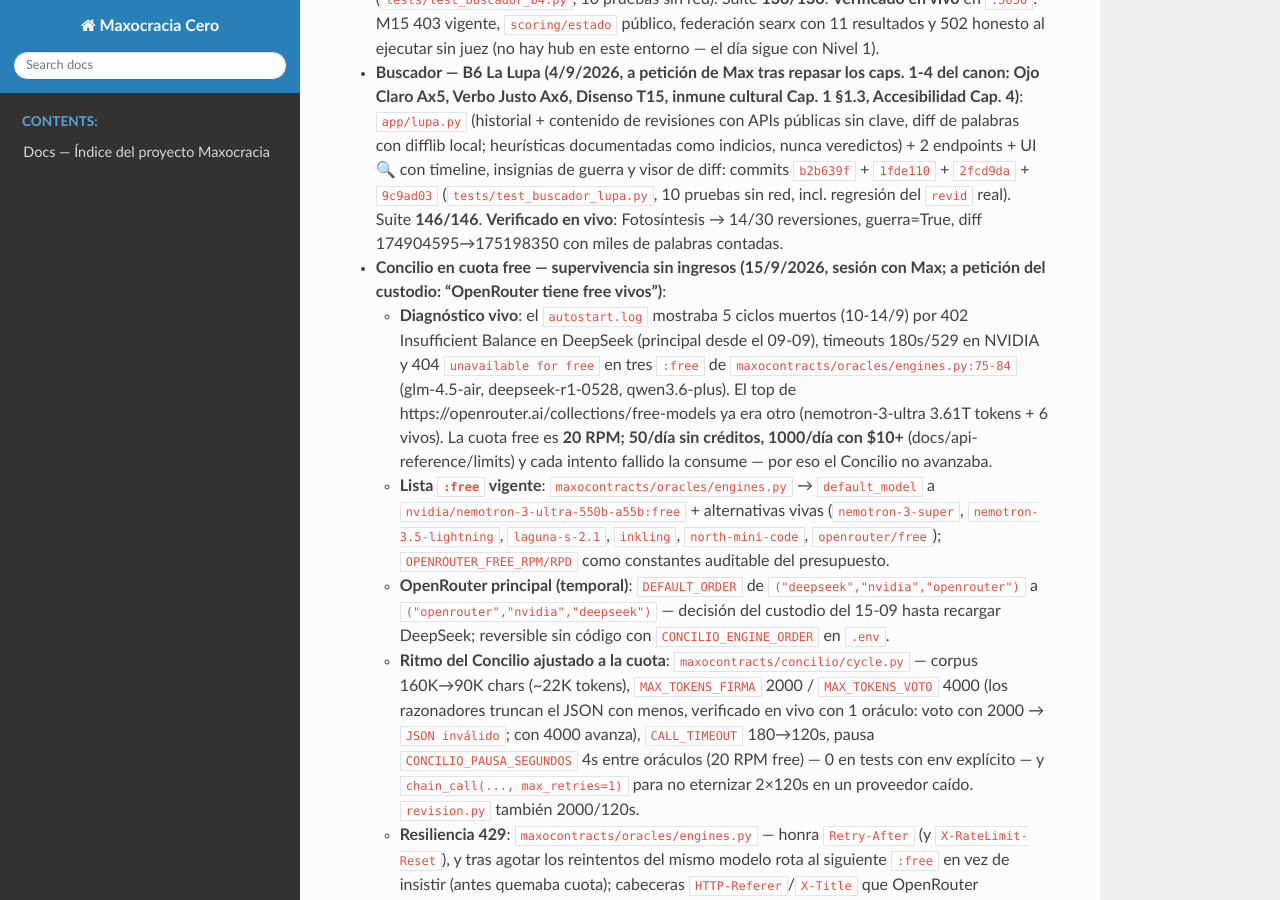
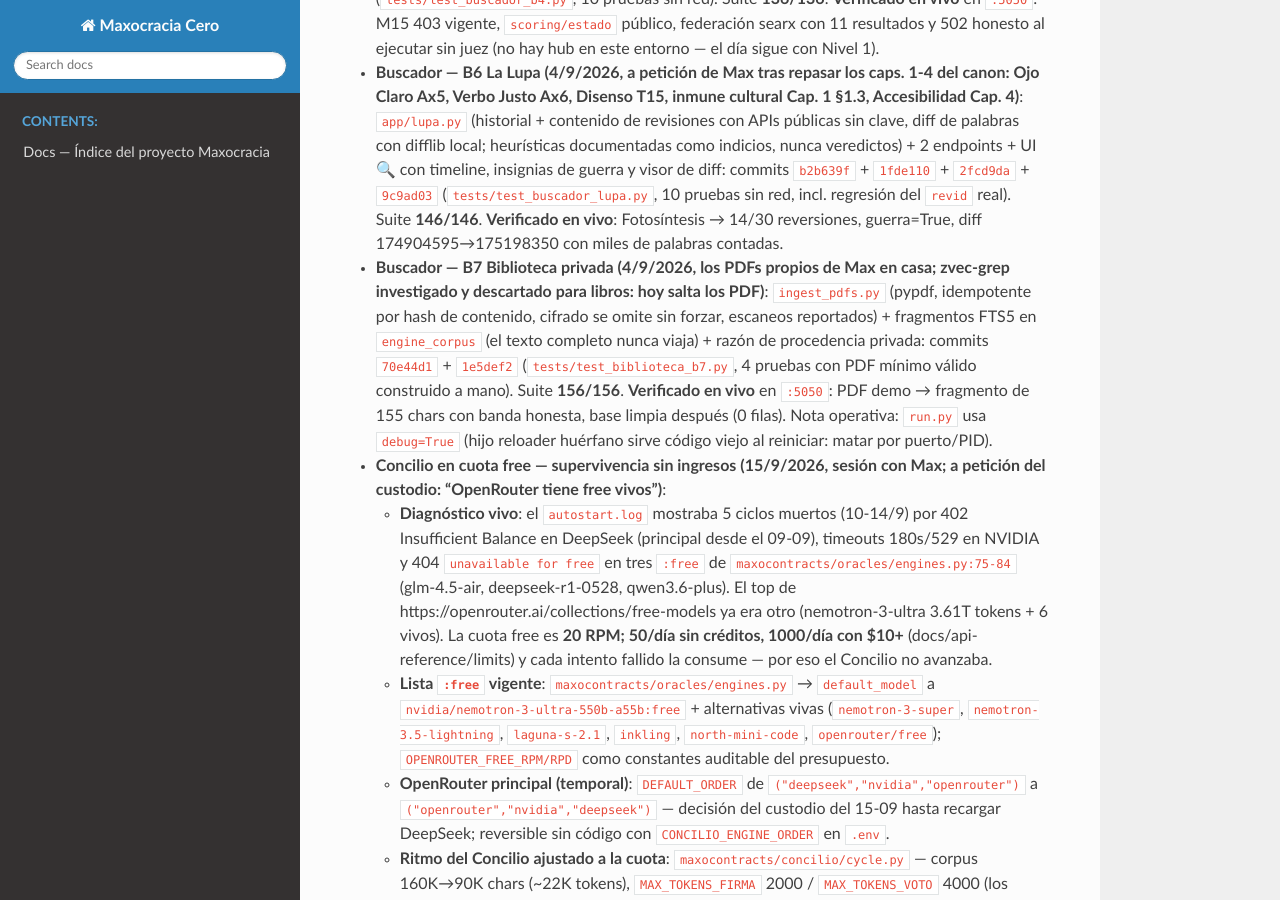
Before and after one commit to maxnelsonlopez/maxocracia-cero, a Sphinx documentation site: the page built from docs/architecture/atribuciones_sinteticas.md, in a window 1280 px wide and 900 px high, scrolled down 9701 px. Built offline with Sphinx 7.4.7 and the Read the Docs theme 3.1.0, drawn with Linux system fonts in a browser that asks for light colours; pages that are not in the unit, such as notebooks, are missing from menus.

Commit message:
docs(buscador): B7 biblioteca privada en README, diseno y atribucion

```diff
--- a/docs/architecture/atribuciones_sinteticas.md
+++ b/docs/architecture/atribuciones_sinteticas.md
@@ -350,6 +350,16 @@ Regla del registro: **toda atribución aquí es verificable** — cada entrada c
   `revid` real). Suite **146/146**. **Verificado en vivo**: Fotosíntesis →
   14/30 reversiones, guerra=True, diff 174904595→175198350 con miles de
   palabras contadas.
+- **Buscador — B7 Biblioteca privada (4/9/2026, los PDFs propios de Max en
+  casa; zvec-grep investigado y descartado para libros: hoy salta los PDF)**:
+  `ingest_pdfs.py` (pypdf, idempotente por hash de contenido, cifrado se omite
+  sin forzar, escaneos reportados) + fragmentos FTS5 en `engine_corpus` (el
+  texto completo nunca viaja) + razón de procedencia privada: commits
+  `70e44d1` + `1e5def2` (`tests/test_biblioteca_b7.py`, 4 pruebas con PDF
+  mínimo válido construido a mano). Suite **156/156**. **Verificado en vivo**
+  en `:5050`: PDF demo → fragmento de 155 chars con banda honesta, base
+  limpia después (0 filas). Nota operativa: `run.py` usa `debug=True` (hijo
+  reloader huérfano sirve código viejo al reiniciar: matar por puerto/PID).
 - **Concilio en cuota free — supervivencia sin ingresos (15/9/2026, sesión con
   Max; a petición del custodio: "OpenRouter tiene free vivos")**:
   - **Diagnóstico vivo**: el `autostart.log` mostraba 5 ciclos muertos
```
Also changed, not shown: docs/architecture/DISENO_BUSCADOR_EDUCATIVO_GRATUITO.md (+1 -0 lines), plataforma_educativa/README.md.
